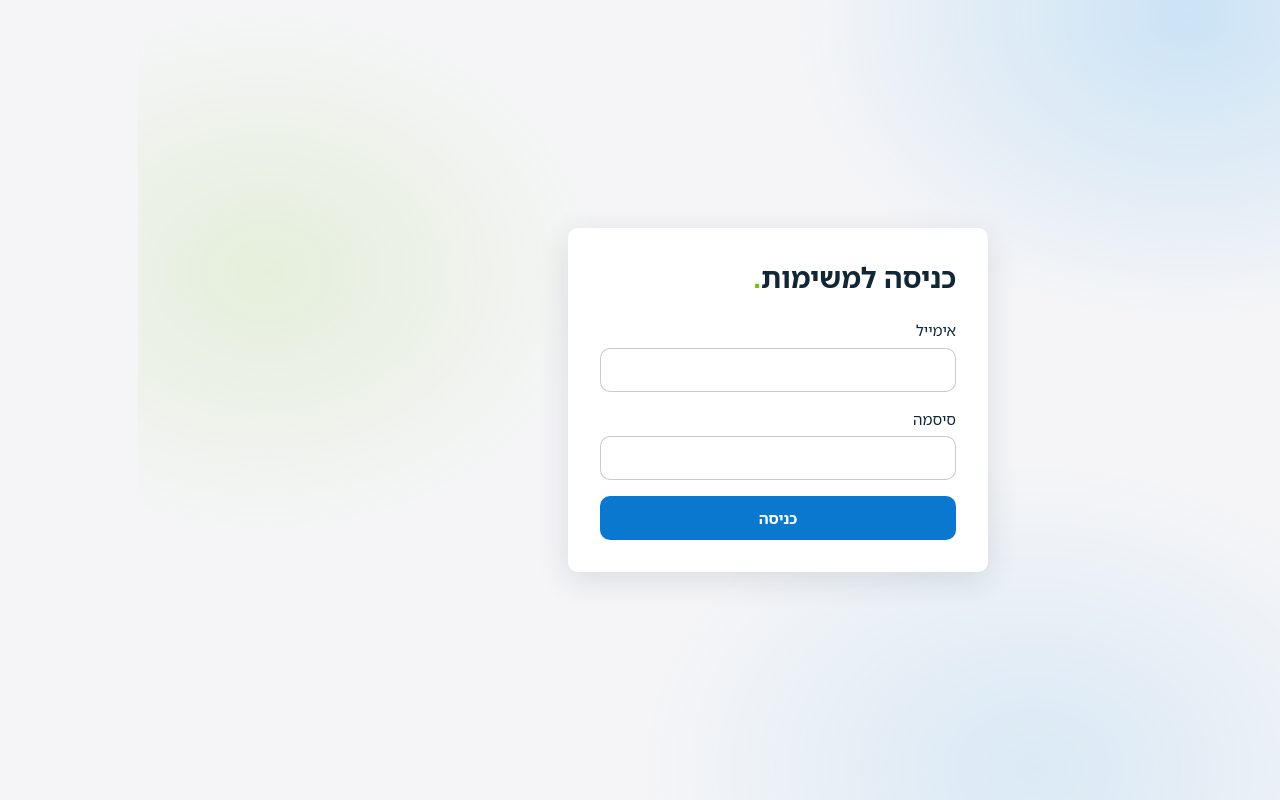
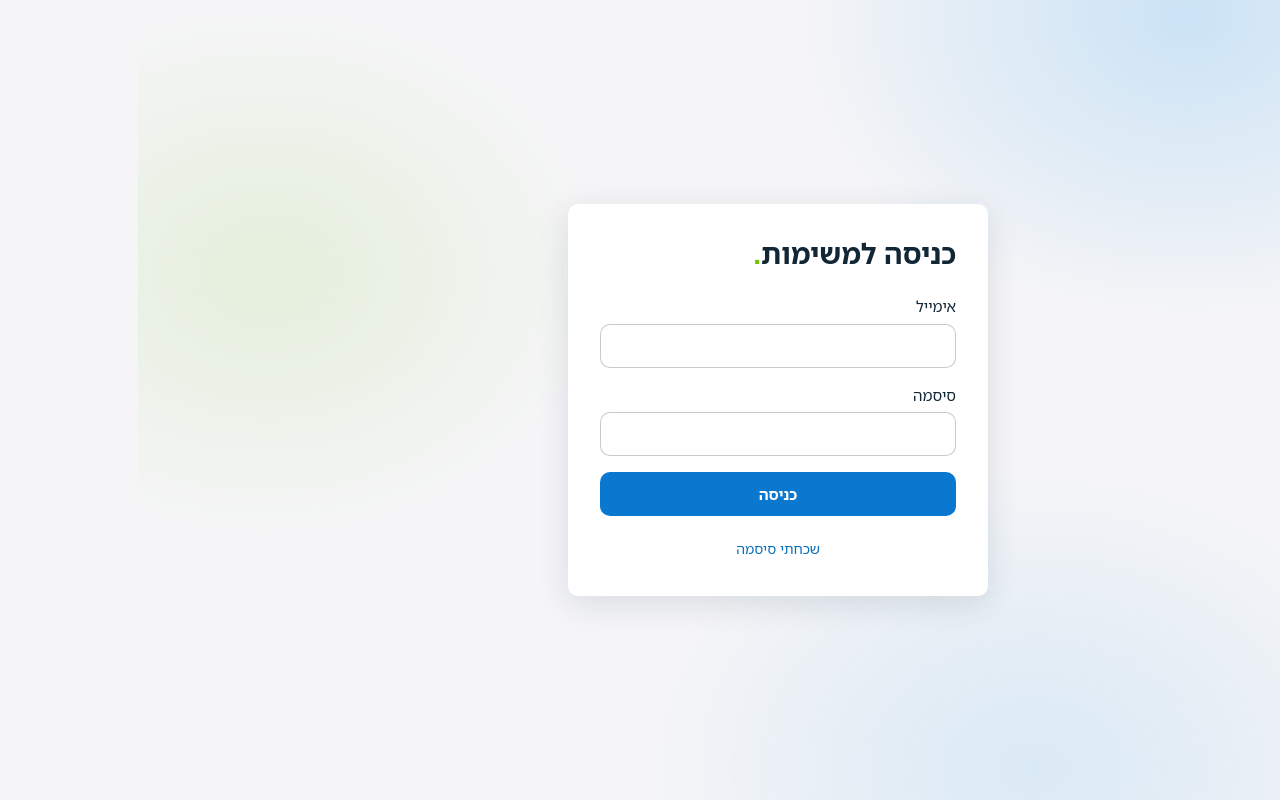
Before and after one commit to noambar2/projects, a Vue app: page /login in a window 1280 px wide. Built offline with nearby package versions, Linux system fonts and the light colour scheme.

Commit message:
Add a forgot-password flow to the login screen
The new-password form opens only from a reset email, so an unlocked
device can't use it to skip the current password check.

Co-Authored-By: Claude Opus 5.5 <noreply@anthropic.com>

```diff
--- a/index.html
+++ b/index.html
@@ -7,7 +7,7 @@
     <script>
       // Set before the first paint so a dark theme doesn't flash light. See src/lib/theme.ts.
       try {
-        if (/\/(tasks|settings|login)\/?$/.test(location.pathname)) {
+        if (/\/(tasks|settings|login|reset-password)\/?$/.test(location.pathname)) {
           document.documentElement.dataset.theme = localStorage.getItem('tasks:theme') || 'light'
         }
       } catch (e) {}
--- a/src/composables/useAuth.ts
+++ b/src/composables/useAuth.ts
@@ -1,17 +1,21 @@
-import { shallowRef, watch } from 'vue'
+import { ref, shallowRef, watch } from 'vue'
 import { useRouter } from 'vue-router'
 import { isAuthRetryableFetchError, type AuthError, type Session } from '@supabase/supabase-js'
 import { supabase } from '@/lib/supabase'
 
 export const session = shallowRef<Session | null>(null)
 
+/** True only after arriving through a password reset email, which proves who the user is. */
+export const inPasswordRecovery = ref(false)
+
 /** Resolves once the stored session, if any, has been read. */
 export const authReady = supabase.auth.getSession().then(({ data }) => {
   session.value = data.session
 })
 
-supabase.auth.onAuthStateChange((_event, nextSession) => {
+supabase.auth.onAuthStateChange((event, nextSession) => {
   session.value = nextSession
+  if (event === 'PASSWORD_RECOVERY') inPasswordRecovery.value = true
 })
 
 export const MIN_PASSWORD_LENGTH = 8
@@ -49,12 +53,29 @@ export async function changePassword(currentPassword: string, newPassword: strin
   return error ? describeAuthError(error) : null
 }
 
+/** Doesn't reveal whether the address has an account: Supabase answers the same either way. */
+export async function requestPasswordReset(email: string): Promise<string | null> {
+  const { error } = await supabase.auth.resetPasswordForEmail(email, {
+    redirectTo: `${location.origin}${import.meta.env.BASE_URL}reset-password`,
+  })
+  return error ? describeAuthError(error) : null
+}
+
+export async function setNewPassword(password: string): Promise<string | null> {
+  const { error } = await supabase.auth.updateUser({ password })
+  if (error) return describeAuthError(error)
+  inPasswordRecovery.value = false
+  return null
+}
+
 function describeAuthError(error: AuthError): string {
   if (isAuthRetryableFetchError(error)) return 'אין חיבור לשרת. כדאי לבדוק את האינטרנט ולנסות שוב.'
   switch (error.code) {
     case 'over_request_rate_limit':
     case 'over_email_send_rate_limit':
       return 'היו יותר מדי ניסיונות. כדאי לחכות כמה דקות ולנסות שוב.'
+    case 'email_address_not_authorized':
+      return 'אי אפשר לשלוח כרגע מייל לכתובת הזו. כדאי לפנות למנהלת האתר.'
     case 'weak_password':
       return 'הסיסמה החדשה חלשה מדי. כדאי לבחור סיסמה ארוכה יותר.'
     case 'same_password':
--- a/src/lib/theme.ts
+++ b/src/lib/theme.ts
@@ -36,7 +36,7 @@ export function storeTheme(id: ThemeId) {
 /** Themes cover the private area only: the public links page keeps its single look. */
 export function applyThemeFor(route: RouteLocationNormalized) {
   const root = document.documentElement
-  if (route.meta.requiresAuth || route.meta.guestOnly) {
+  if (route.meta.requiresAuth || route.meta.guestOnly || route.meta.themed) {
     root.dataset.theme = getStoredTheme()
     root.dataset.page = route.path.slice(1)
   } else {
--- a/src/router.ts
+++ b/src/router.ts
@@ -6,6 +6,7 @@ declare module 'vue-router' {
   interface RouteMeta {
     requiresAuth?: boolean
     guestOnly?: boolean
+    themed?: boolean
   }
 }
 
@@ -14,6 +15,7 @@ export const router = createRouter({
   routes: [
     { path: '/', component: HomeView },
     { path: '/login', component: () => import('@/views/LoginView.vue'), meta: { guestOnly: true } },
+    { path: '/reset-password', component: () => import('@/views/ResetPasswordView.vue'), meta: { themed: true } },
     { path: '/tasks', component: () => import('@/views/TasksView.vue'), meta: { requiresAuth: true } },
     { path: '/settings', component: () => import('@/views/SettingsView.vue'), meta: { requiresAuth: true } },
     { path: '/:pathMatch(.*)*', redirect: '/' },
--- a/src/views/LoginView.vue
+++ b/src/views/LoginView.vue
@@ -1,7 +1,7 @@
 <script setup lang="ts">
 import { ref } from 'vue'
 import { useRoute, useRouter } from 'vue-router'
-import { signIn } from '@/composables/useAuth'
+import { requestPasswordReset, signIn } from '@/composables/useAuth'
 
 const route = useRoute()
 const router = useRouter()
@@ -10,6 +10,23 @@ const email = ref('')
 const password = ref('')
 const error = ref('')
 const busy = ref(false)
+const forgot = ref(false)
+const resetSent = ref(false)
+
+function showForgot(value: boolean) {
+  forgot.value = value
+  resetSent.value = false
+  error.value = ''
+}
+
+async function sendReset() {
+  error.value = ''
+  busy.value = true
+  const failure = await requestPasswordReset(email.value.trim())
+  busy.value = false
+  if (failure) error.value = failure
+  else resetSent.value = true
+}
 
 async function submit() {
   error.value = ''
@@ -28,8 +45,21 @@ async function submit() {
 <template>
   <main class="login">
     <section class="card">
-      <h1>כניסה למשימות<span class="dot">.</span></h1>
-      <form class="form" @submit.prevent="submit">
+      <h1>{{ forgot ? 'שכחתי סיסמה' : 'כניסה למשימות' }}<span class="dot">.</span></h1>
+
+      <form v-if="forgot" class="form" @submit.prevent="sendReset">
+        <p class="hint">נשלח למייל קישור לקביעת סיסמה חדשה.</p>
+        <label class="field">
+          <span>אימייל</span>
+          <input v-model="email" type="email" dir="ltr" autocomplete="username" required />
+        </label>
+        <p v-if="error" class="form-error" role="alert">{{ error }}</p>
+        <p v-if="resetSent" class="form-success" role="status">אם הכתובת רשומה אצלנו, הקישור בדרך למייל. כדאי לבדוק גם בספאם.</p>
+        <button class="btn primary" type="submit" :disabled="busy">{{ busy ? 'שולחים…' : 'שליחת קישור' }}</button>
+        <button class="text-link" type="button" @click="showForgot(false)">חזרה לכניסה</button>
+      </form>
+
+      <form v-else class="form" @submit.prevent="submit">
         <label class="field">
           <span>אימייל</span>
           <input v-model="email" type="email" dir="ltr" autocomplete="username" required />
@@ -40,6 +70,7 @@ async function submit() {
         </label>
         <p v-if="error" class="form-error" role="alert">{{ error }}</p>
         <button class="btn primary" type="submit" :disabled="busy">{{ busy ? 'מתחברים…' : 'כניסה' }}</button>
+        <button class="text-link" type="button" @click="showForgot(true)">שכחתי סיסמה</button>
       </form>
     </section>
   </main>
@@ -65,6 +96,22 @@ async function submit() {
 }
 h1 { margin: 0 0 24px; color: var(--navy); font-size: 28px; font-weight: 700; line-height: 1.25; }
 
+.hint { margin: 0; color: var(--muted); font-size: 15px; }
+.text-link {
+  align-self: center;
+  min-height: 32px;
+  padding-inline: 8px;
+  border: none;
+  background: transparent;
+  color: var(--blue-text);
+  font: inherit;
+  font-size: 14px;
+  font-weight: 500;
+  cursor: pointer;
+}
+.text-link:hover { text-decoration: underline; }
+.text-link:focus-visible { outline: 2px solid var(--blue); outline-offset: 1px; border-radius: 4px; }
+
 @media (max-width: 360px) {
   .card { padding: 20px; }
 }
--- /dev/null
+++ b/src/views/ResetPasswordView.vue
@@ -0,0 +1,93 @@
+<script setup lang="ts">
+import { onBeforeUnmount, ref } from 'vue'
+import { RouterLink, useRouter } from 'vue-router'
+import { authReady, inPasswordRecovery, MIN_PASSWORD_LENGTH, setNewPassword } from '@/composables/useAuth'
+
+const router = useRouter()
+
+const next = ref('')
+const confirm = ref('')
+const error = ref('')
+const busy = ref(false)
+const checking = ref(true)
+
+// The recovery event can arrive just after the session is ready, so allow it a moment.
+let timer: number | undefined
+void authReady.then(() => {
+  timer = window.setTimeout(() => (checking.value = false), 800)
+})
+onBeforeUnmount(() => window.clearTimeout(timer))
+
+async function submit() {
+  error.value = ''
+  if (next.value.length < MIN_PASSWORD_LENGTH) {
+    error.value = `הסיסמה החדשה צריכה לכלול לפחות ${MIN_PASSWORD_LENGTH} תווים.`
+    return
+  }
+  if (next.value !== confirm.value) {
+    error.value = 'הסיסמאות לא זהות.'
+    return
+  }
+  busy.value = true
+  const failure = await setNewPassword(next.value)
+  busy.value = false
+  if (failure) error.value = failure
+  else await router.replace('/tasks')
+}
+</script>
+
+<template>
+  <main class="login">
+    <section class="card">
+      <h1>סיסמה חדשה<span class="dot">.</span></h1>
+
+      <form v-if="inPasswordRecovery" class="form" @submit.prevent="submit">
+        <label class="field">
+          <span>סיסמה חדשה</span>
+          <input v-model="next" type="password" dir="ltr" autocomplete="new-password" required />
+          <small>לפחות {{ MIN_PASSWORD_LENGTH }} תווים</small>
+        </label>
+        <label class="field">
+          <span>אימות סיסמה</span>
+          <input v-model="confirm" type="password" dir="ltr" autocomplete="new-password" required />
+        </label>
+        <p v-if="error" class="form-error" role="alert">{{ error }}</p>
+        <button class="btn primary" type="submit" :disabled="busy">{{ busy ? 'שומרים…' : 'שמירת הסיסמה' }}</button>
+      </form>
+
+      <p v-else-if="checking" class="text" role="status">בודקים את הקישור…</p>
+
+      <template v-else>
+        <p class="form-error" role="alert">הקישור לא תקין או שפג תוקפו. אפשר לבקש קישור חדש ממסך הכניסה.</p>
+        <RouterLink class="back" to="/login">חזרה לכניסה</RouterLink>
+      </template>
+    </section>
+  </main>
+</template>
+
+<style scoped>
+.login {
+  min-height: 100dvh;
+  display: flex;
+  align-items: center;
+  justify-content: center;
+  padding: 24px max(16px, env(safe-area-inset-right, 0px)) 24px max(16px, env(safe-area-inset-left, 0px));
+  box-sizing: border-box;
+}
+.card {
+  width: 100%;
+  max-width: 420px;
+  padding: 32px;
+  box-sizing: border-box;
+  background: var(--card);
+  border-radius: var(--radius);
+  box-shadow: var(--shadow);
+}
+h1 { margin: 0 0 24px; color: var(--navy); font-size: 28px; font-weight: 700; line-height: 1.25; }
+.text { margin: 0; color: var(--muted); }
+.back { display: inline-block; margin-top: 16px; color: var(--blue-text); font-size: 15px; font-weight: 500; }
+
+@media (max-width: 360px) {
+  .card { padding: 20px; }
+}
+</style>
```
